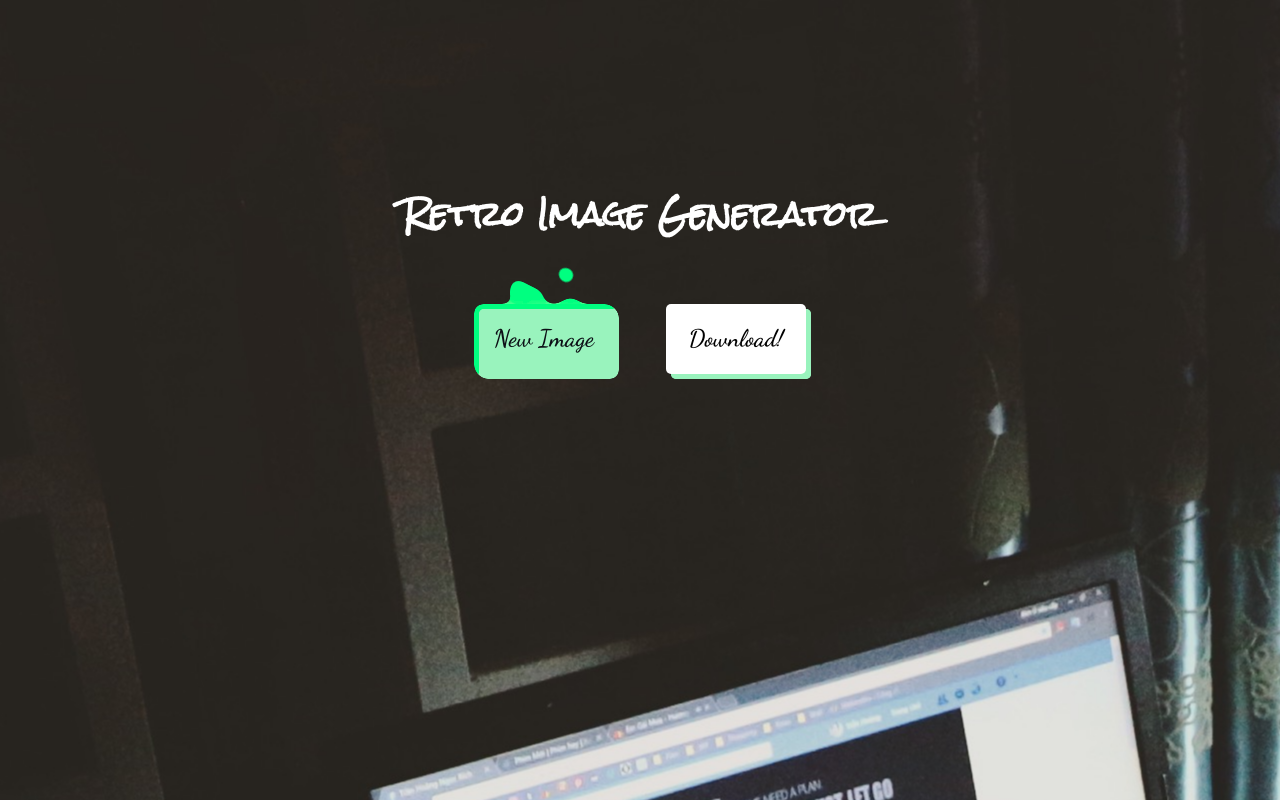
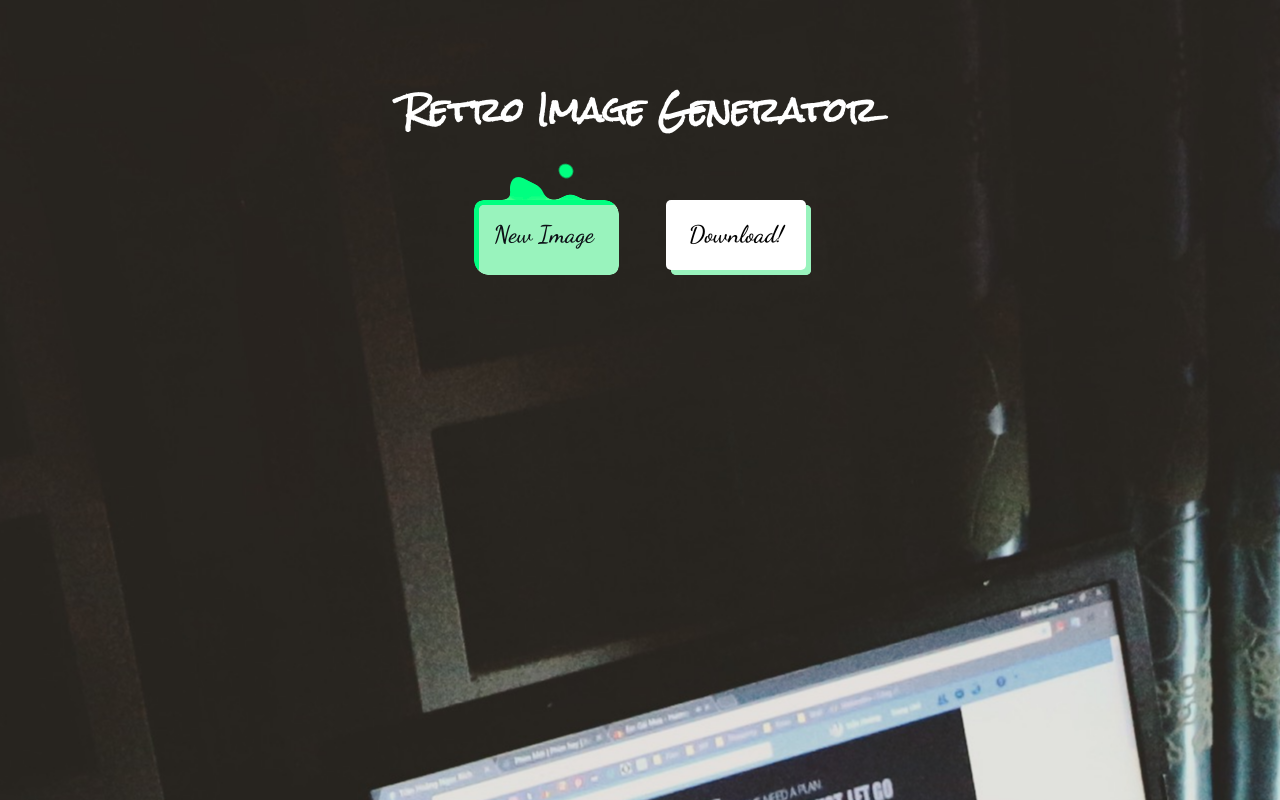
Before and after one commit to yossdev/image-generator-from-api, a website: page public/index.html in a window 1280 px wide. Drawn offline with nearby package versions, Linux system fonts and the light colour scheme.

Commit message:
change h1 padding

```diff
--- a/public/style.css
+++ b/public/style.css
@@ -11,7 +11,7 @@ html {
 
 h1 {
   margin-top: 0;
-  padding-top: 9rem;
+  padding-top: 2.5rem;
   color: white;
   font-size: 4vh;
   font-family: "Rock Salt", cursive;
```
